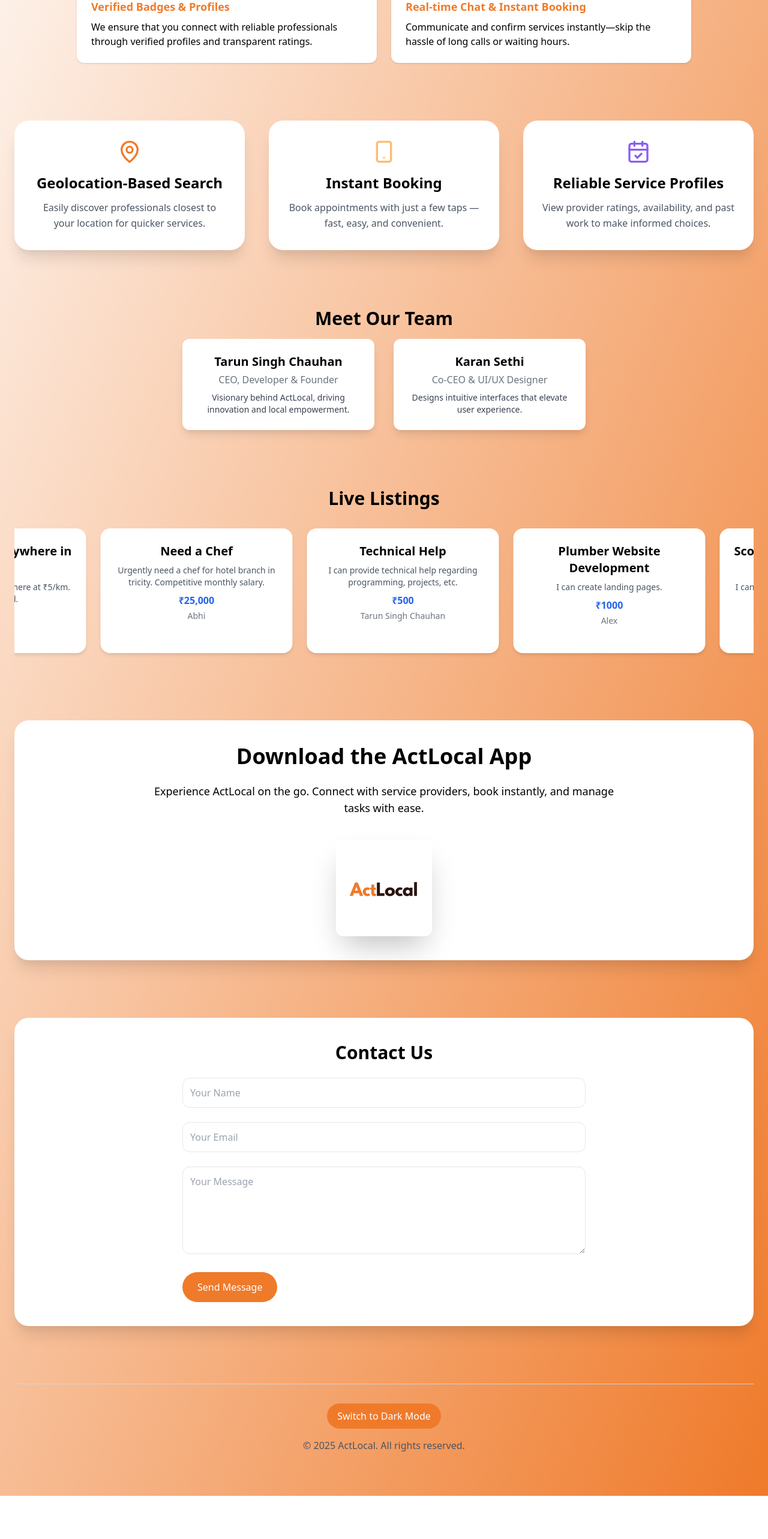
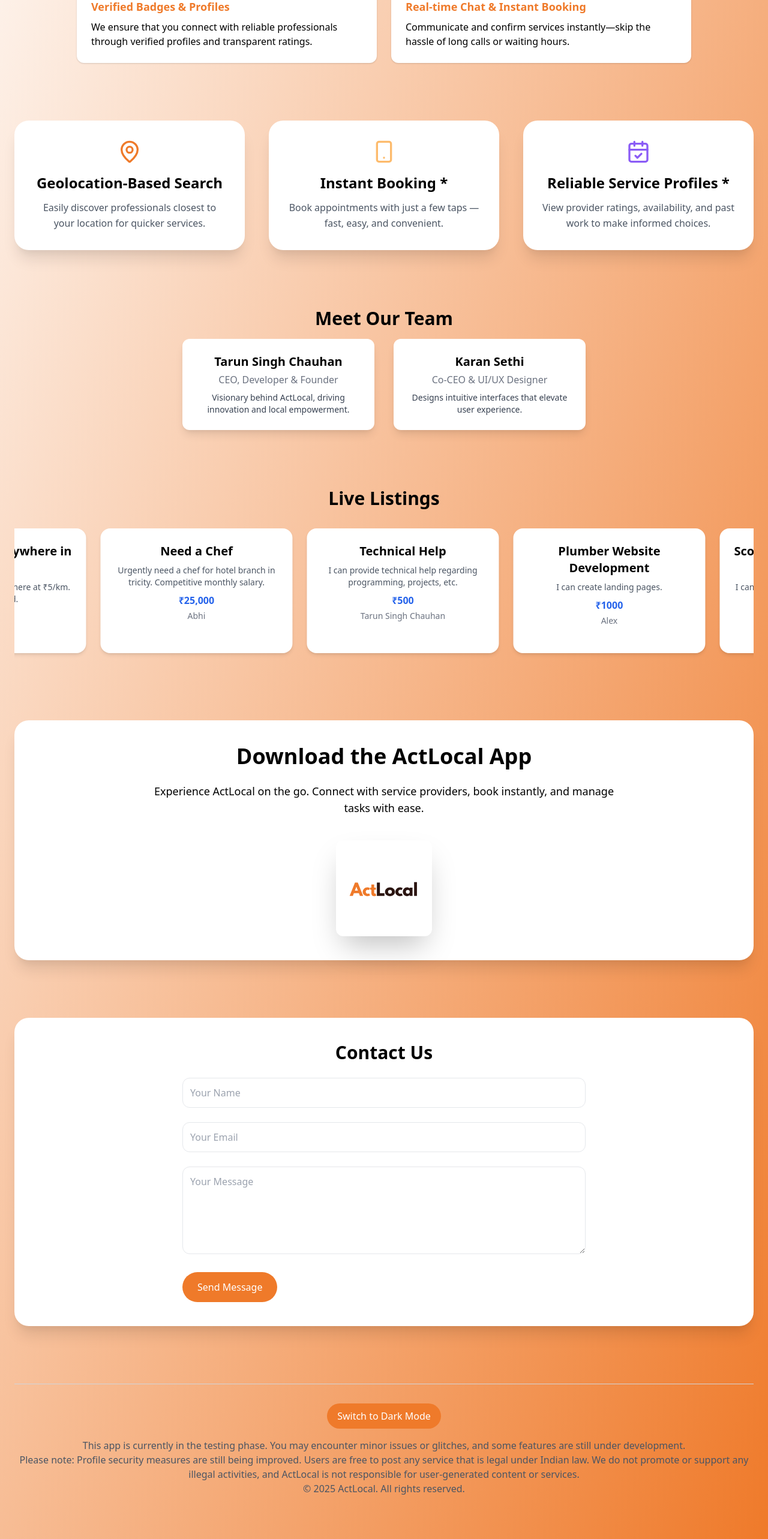
Before and after one commit to dev-TarunSingh/ActLocal-page, a React (Vite) app: page / in a window 1280 px wide. Shown: the part 699-3265 px from the top of the page at 60% size. Before the commit the page ends 3193 px from the top, so only its background shows below. Built offline with nearby package versions, Linux system fonts and the light colour scheme.

Commit message:
New Content

```diff
--- a/src/App.jsx
+++ b/src/App.jsx
@@ -26,13 +26,13 @@ const features = [
   },
   {
     icon: <Smartphone className="text-secondary mb-4" size={40} />,
-    title: "Instant Booking",
+    title: "Instant Booking *",
     description:
       "Book appointments with just a few taps — fast, easy, and convenient.",
   },
   {
     icon: <CalendarCheck className="text-accent mb-4" size={40} />,
-    title: "Reliable Service Profiles",
+    title: "Reliable Service Profiles *",
     description:
       "View provider ratings, availability, and past work to make informed choices.",
   },
@@ -329,6 +329,17 @@ export default function ActLocalPromo() {
               </button>
             </div>
             <p className="text-gray-600 dark:text-gray-400">
+              This app is currently in the testing phase. You may encounter
+              minor issues or glitches, and some features are still under
+              development.
+            </p>
+            <p className="text-gray-600 dark:text-gray-400">
+              Please note: Profile security measures are still being improved.
+              Users are free to post any service that is legal under Indian law.
+              We do not promote or support any illegal activities, and ActLocal
+              is not responsible for user-generated content or services.
+            </p>
+            <p className="text-gray-600 dark:text-gray-400">
               © 2025 ActLocal. All rights reserved.
             </p>
           </footer>
```
Also changed, not shown: 3 other files (tests, documents, lock files or other folders).
